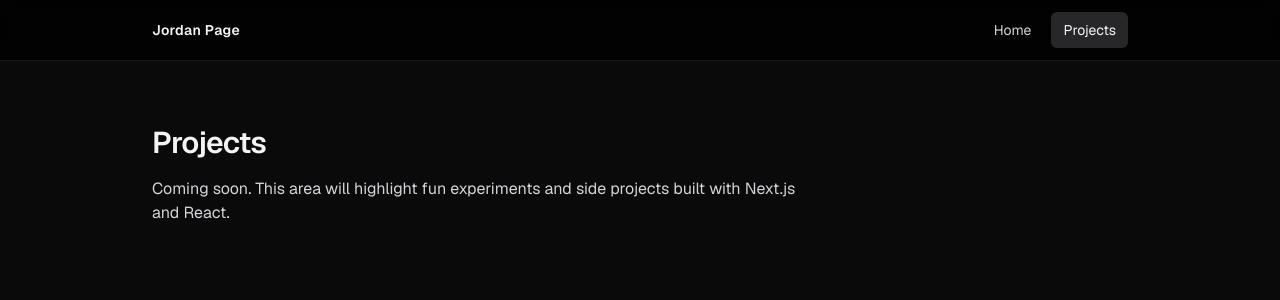
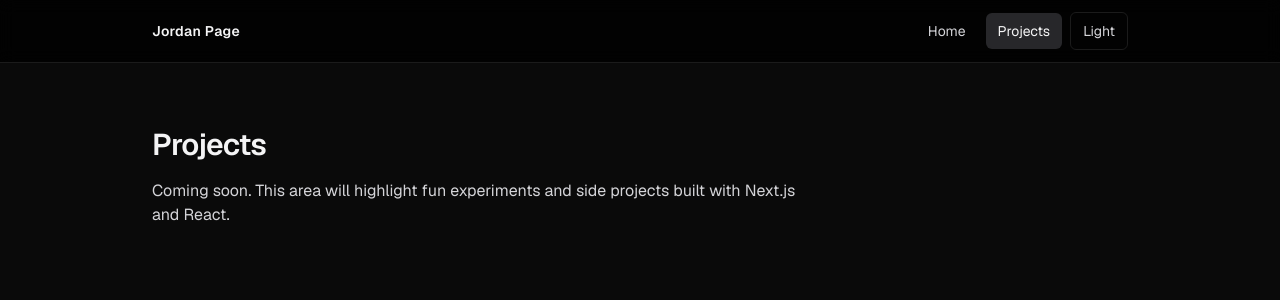
Before and after one commit to jordankalebpage/jordan-page-dev, a Next.js app: page /projects in a window 1280 px wide. Shown: the top 300 px of the page. Built offline with nearby package versions, Linux system fonts and the light colour scheme.

Commit message:
feat: add light mode toggle

```diff
--- a/app/components/Header.tsx
+++ b/app/components/Header.tsx
@@ -1,5 +1,6 @@
 "use client";
 
+import { useEffect, useState } from "react";
 import Link from "next/link";
 import { usePathname } from "next/navigation";
 
@@ -8,14 +9,48 @@ const navItems = [
   { href: "/projects", label: "Projects" },
 ];
 
+const themeStorageKey = "jp-theme";
+
+type Theme = "dark" | "light";
+
+const getInitialTheme = (): Theme => {
+  if (typeof document !== "undefined") {
+    const documentTheme = document.documentElement.dataset.theme;
+
+    if (documentTheme === "dark" || documentTheme === "light") {
+      return documentTheme;
+    }
+  }
+
+  if (typeof window !== "undefined") {
+    const storedTheme = window.localStorage.getItem(themeStorageKey);
+
+    if (storedTheme === "dark" || storedTheme === "light") {
+      return storedTheme;
+    }
+  }
+
+  return "dark";
+};
+
 export function Header() {
   const pathname = usePathname();
+  const [theme, setTheme] = useState<Theme>(getInitialTheme);
+
+  useEffect(() => {
+    document.documentElement.dataset.theme = theme;
+    window.localStorage.setItem(themeStorageKey, theme);
+  }, [theme]);
+
+  const toggleTheme = () => {
+    setTheme((currentTheme) => (currentTheme === "dark" ? "light" : "dark"));
+  };
 
   return (
-    <header className="sticky top-0 z-50 border-b border-white/10 bg-black/80 backdrop-blur">
+    <header className="sticky top-0 z-50 border-b border-[var(--border-subtle)] bg-[var(--surface-header)] backdrop-blur">
       <div className="mx-auto flex w-full max-w-5xl items-center justify-between px-4 py-3 sm:px-6">
         <Link
-          className="rounded-md text-sm font-semibold tracking-wide text-zinc-100 focus-visible:outline-none focus-visible:ring-2 focus-visible:ring-sky-300 focus-visible:ring-offset-2 focus-visible:ring-offset-black"
+          className="rounded-md text-sm font-semibold tracking-wide text-[var(--text-primary)] focus-visible:outline-none focus-visible:ring-2 focus-visible:ring-[var(--focus-ring)] focus-visible:ring-offset-2 focus-visible:ring-offset-[var(--focus-ring-offset)]"
           href="/"
         >
           Jordan Page
@@ -32,15 +67,25 @@ export function Header() {
                 aria-current={isActive ? "page" : undefined}
                 className={`rounded-md px-3 py-2 text-sm transition-colors ${
                   isActive
-                    ? "bg-zinc-800 text-zinc-100"
-                    : "text-zinc-300 hover:bg-zinc-900 hover:text-zinc-100"
-                } focus-visible:outline-none focus-visible:ring-2 focus-visible:ring-sky-300 focus-visible:ring-offset-2 focus-visible:ring-offset-black`}
+                    ? "bg-[var(--surface-active)] text-[var(--text-primary)]"
+                    : "text-[var(--text-secondary)] hover:bg-[var(--surface-hover)] hover:text-[var(--text-primary)]"
+                } focus-visible:outline-none focus-visible:ring-2 focus-visible:ring-[var(--focus-ring)] focus-visible:ring-offset-2 focus-visible:ring-offset-[var(--focus-ring-offset)]`}
                 href={item.href}
               >
                 {item.label}
               </Link>
             );
           })}
+
+          <button
+            aria-label={`Switch to ${theme === "dark" ? "light" : "dark"} mode`}
+            aria-pressed={theme === "light"}
+            className="rounded-md border border-[var(--border-subtle)] px-3 py-2 text-sm text-[var(--text-secondary)] transition-colors hover:bg-[var(--surface-hover)] hover:text-[var(--text-primary)] focus-visible:outline-none focus-visible:ring-2 focus-visible:ring-[var(--focus-ring)] focus-visible:ring-offset-2 focus-visible:ring-offset-[var(--focus-ring-offset)]"
+            onClick={toggleTheme}
+            type="button"
+          >
+            {theme === "dark" ? "Light" : "Dark"}
+          </button>
         </nav>
       </div>
     </header>
--- a/app/globals.css
+++ b/app/globals.css
@@ -1,8 +1,51 @@
 @import "tailwindcss";
 
 :root {
+  color-scheme: dark;
   --background: #0a0a0a;
-  --foreground: #ededed;
+  --foreground: #f4f4f5;
+  --surface-header: rgb(0 0 0 / 0.8);
+  --surface-card: rgb(9 9 11 / 0.7);
+  --surface-active: #27272a;
+  --surface-hover: #18181b;
+  --border-subtle: rgb(255 255 255 / 0.1);
+  --border-strong: #52525b;
+  --text-primary: #f4f4f5;
+  --text-strong: #e4e4e7;
+  --text-secondary: #d4d4d8;
+  --text-muted: #a1a1aa;
+  --accent: #7dd3fc;
+  --accent-hover: #bae6fd;
+  --accent-border: rgb(56 189 248 / 0.4);
+  --accent-hover-bg: rgb(56 189 248 / 0.1);
+  --focus-ring: #7dd3fc;
+  --focus-ring-offset: #0a0a0a;
+  --skip-link-bg: #7dd3fc;
+  --skip-link-text: #0a0a0a;
+}
+
+:root[data-theme="light"] {
+  color-scheme: light;
+  --background: #fafafa;
+  --foreground: #18181b;
+  --surface-header: rgb(255 255 255 / 0.84);
+  --surface-card: rgb(255 255 255 / 0.92);
+  --surface-active: #e4e4e7;
+  --surface-hover: #f4f4f5;
+  --border-subtle: rgb(24 24 27 / 0.12);
+  --border-strong: #a1a1aa;
+  --text-primary: #18181b;
+  --text-strong: #27272a;
+  --text-secondary: #3f3f46;
+  --text-muted: #52525b;
+  --accent: #0369a1;
+  --accent-hover: #075985;
+  --accent-border: rgb(14 116 144 / 0.35);
+  --accent-hover-bg: rgb(14 116 144 / 0.12);
+  --focus-ring: #0369a1;
+  --focus-ring-offset: #fafafa;
+  --skip-link-bg: #0369a1;
+  --skip-link-text: #f8fafc;
 }
 
 @theme inline {
@@ -16,5 +59,5 @@ body {
   min-height: 100vh;
   background: var(--background);
   color: var(--foreground);
-  font-family: var(--font-geist-sans), Arial, Helvetica, sans-serif;
+  font-family: var(--font-geist-sans), sans-serif;
 }
--- a/app/layout.tsx
+++ b/app/layout.tsx
@@ -28,11 +28,18 @@ export default function RootLayout({
 }>) {
   return (
     <html lang="en">
+      <head>
+        <script
+          dangerouslySetInnerHTML={{
+            __html: `(function(){try{var theme=localStorage.getItem("jp-theme");if(theme==="light"||theme==="dark"){document.documentElement.dataset.theme=theme;}}catch(_){}})();`,
+          }}
+        />
+      </head>
       <body
-        className={`${geistSans.variable} ${geistMono.variable} bg-black text-zinc-100 antialiased`}
+        className={`${geistSans.variable} ${geistMono.variable} bg-[var(--background)] text-[var(--foreground)] antialiased`}
       >
         <a
-          className="sr-only focus:not-sr-only focus:absolute focus:left-4 focus:top-4 focus:z-60 focus:rounded-md focus:bg-sky-300 focus:px-3 focus:py-2 focus:text-black focus:outline-none"
+          className="sr-only focus:not-sr-only focus:absolute focus:left-4 focus:top-4 focus:z-60 focus:rounded-md focus:bg-[var(--skip-link-bg)] focus:px-3 focus:py-2 focus:text-[var(--skip-link-text)] focus:outline-none"
           href="#main-content"
         >
           Skip to main content
--- a/app/page.tsx
+++ b/app/page.tsx
@@ -2,11 +2,11 @@ import Link from "next/link";
 import { experience, resumeProjects, skillGroups } from "./content";
 
 const sectionClass =
-  "mt-8 rounded-xl border border-white/10 bg-zinc-950/70 p-6 sm:p-8";
+  "mt-8 rounded-xl border border-[var(--border-subtle)] bg-[var(--surface-card)] p-6 sm:p-8";
 const linkPillClass =
-  "inline-flex items-center gap-1 rounded-md border border-sky-400/40 px-3 py-2 text-sky-300 transition-colors hover:bg-sky-400/10 focus-visible:outline-none focus-visible:ring-2 focus-visible:ring-sky-300 focus-visible:ring-offset-2 focus-visible:ring-offset-black";
+  "inline-flex items-center gap-1 rounded-md border border-[var(--accent-border)] px-3 py-2 text-[var(--accent)] transition-colors hover:bg-[var(--accent-hover-bg)] focus-visible:outline-none focus-visible:ring-2 focus-visible:ring-[var(--focus-ring)] focus-visible:ring-offset-2 focus-visible:ring-offset-[var(--focus-ring-offset)]";
 const sectionJumpLinkClass =
-  "rounded-md border border-white/10 px-3 py-2 text-sm text-zinc-300 transition-colors hover:border-zinc-600 hover:text-zinc-100 focus-visible:outline-none focus-visible:ring-2 focus-visible:ring-sky-300 focus-visible:ring-offset-2 focus-visible:ring-offset-black";
+  "rounded-md border border-[var(--border-subtle)] px-3 py-2 text-sm text-[var(--text-secondary)] transition-colors hover:border-[var(--border-strong)] hover:text-[var(--text-primary)] focus-visible:outline-none focus-visible:ring-2 focus-visible:ring-[var(--focus-ring)] focus-visible:ring-offset-2 focus-visible:ring-offset-[var(--focus-ring-offset)]";
 
 function LinkedInIcon() {
   return (
@@ -43,15 +43,15 @@ function GitHubIcon() {
 export default function Home() {
   return (
     <div className="mx-auto w-full max-w-5xl px-4 py-10 sm:px-6 sm:py-14">
-      <section className="rounded-xl border border-white/10 bg-zinc-950/70 p-6 sm:p-8">
-        <p className="text-sm uppercase tracking-[0.18em] text-zinc-400">
+      <section className="rounded-xl border border-[var(--border-subtle)] bg-[var(--surface-card)] p-6 sm:p-8">
+        <p className="text-sm uppercase tracking-[0.18em] text-[var(--text-muted)]">
           Full Stack Developer
         </p>
-        <h1 className="mt-2 text-4xl font-bold tracking-tight text-zinc-100 sm:text-5xl">
+        <h1 className="mt-2 text-4xl font-bold tracking-tight text-[var(--text-primary)] sm:text-5xl">
           Jordan Page
         </h1>
 
-        <p className="mt-6 max-w-3xl text-zinc-300">
+        <p className="mt-6 max-w-3xl text-[var(--text-secondary)]">
           Full Stack Developer with 4 years of enterprise experience building
           React/.NET applications for clients including Lawrence Livermore
           National Laboratory and the US Army Corps of Engineers. Proven track
@@ -113,7 +113,7 @@ export default function Home() {
       </section>
 
       <section id="skills" className={sectionClass}>
-        <h2 className="text-2xl font-semibold tracking-tight text-zinc-100">
+        <h2 className="text-2xl font-semibold tracking-tight text-[var(--text-primary)]">
           Skills
         </h2>
 
@@ -121,12 +121,12 @@ export default function Home() {
           {skillGroups.map((group) => (
             <div
               key={group.label}
-              className="rounded-lg border border-white/10 p-4"
+              className="rounded-lg border border-[var(--border-subtle)] p-4"
             >
-              <dt className="text-sm font-semibold text-zinc-200">
+              <dt className="text-sm font-semibold text-[var(--text-strong)]">
                 {group.label}
               </dt>
-              <dd className="mt-2 text-sm leading-6 text-zinc-300">
+              <dd className="mt-2 text-sm leading-6 text-[var(--text-secondary)]">
                 {group.value}
               </dd>
             </div>
@@ -135,7 +135,7 @@ export default function Home() {
       </section>
 
       <section id="experience" className={sectionClass}>
-        <h2 className="text-2xl font-semibold tracking-tight text-zinc-100">
+        <h2 className="text-2xl font-semibold tracking-tight text-[var(--text-primary)]">
           Professional Experience
         </h2>
 
@@ -143,18 +143,18 @@ export default function Home() {
           {experience.map((role) => (
             <article
               key={`${role.company}-${role.title}`}
-              className="rounded-lg border border-white/10 p-5"
+              className="rounded-lg border border-[var(--border-subtle)] p-5"
             >
               <div className="flex flex-col gap-2 sm:flex-row sm:items-center sm:justify-between">
-                <h3 className="text-lg font-semibold text-zinc-100">
+                <h3 className="text-lg font-semibold text-[var(--text-primary)]">
                   {role.title}
                 </h3>
-                <p className="text-sm text-zinc-400">{role.period}</p>
+                <p className="text-sm text-[var(--text-muted)]">{role.period}</p>
               </div>
 
-              <p className="mt-1 text-sm text-zinc-300">{role.company}</p>
+              <p className="mt-1 text-sm text-[var(--text-secondary)]">{role.company}</p>
 
-              <ul className="mt-4 list-disc space-y-2 pl-5 text-sm leading-6 text-zinc-300">
+              <ul className="mt-4 list-disc space-y-2 pl-5 text-sm leading-6 text-[var(--text-secondary)]">
                 {role.highlights.map((highlight) => (
                   <li key={highlight}>{highlight}</li>
                 ))}
@@ -165,16 +165,16 @@ export default function Home() {
       </section>
 
       <section id="selected-projects" className={sectionClass}>
-        <h2 className="text-2xl font-semibold tracking-tight text-zinc-100">
+        <h2 className="text-2xl font-semibold tracking-tight text-[var(--text-primary)]">
           Selected Projects
         </h2>
-        <p className="mt-3 text-sm text-zinc-300">
+        <p className="mt-3 text-sm text-[var(--text-secondary)]">
           These highlight real-world work and utilities. For dedicated
           React/Next.js showcase builds, visit the Projects page.
         </p>
         <div className="mt-4">
           <Link
-            className="inline-flex rounded-md border border-sky-400/40 px-3 py-2 text-sm font-medium text-sky-300 transition-colors hover:bg-sky-400/10 focus-visible:outline-none focus-visible:ring-2 focus-visible:ring-sky-300 focus-visible:ring-offset-2 focus-visible:ring-offset-black"
+            className="inline-flex rounded-md border border-[var(--accent-border)] px-3 py-2 text-sm font-medium text-[var(--accent)] transition-colors hover:bg-[var(--accent-hover-bg)] focus-visible:outline-none focus-visible:ring-2 focus-visible:ring-[var(--focus-ring)] focus-visible:ring-offset-2 focus-visible:ring-offset-[var(--focus-ring-offset)]"
             href="/projects"
           >
             Explore React and Next.js Showcase
@@ -185,17 +185,17 @@ export default function Home() {
           {resumeProjects.map((project) => (
             <article
               key={project.name}
-              className="rounded-lg border border-white/10 p-4"
+              className="rounded-lg border border-[var(--border-subtle)] p-4"
             >
-              <h3 className="text-base font-semibold text-zinc-100">
+              <h3 className="text-base font-semibold text-[var(--text-primary)]">
                 {project.name}
               </h3>
-              <p className="mt-2 text-sm leading-6 text-zinc-300">
+              <p className="mt-2 text-sm leading-6 text-[var(--text-secondary)]">
                 {project.description}
               </p>
               <a
                 aria-label={`${project.name} repository (opens in new tab)`}
-                className="mt-3 inline-flex items-center gap-1 text-sm font-medium text-sky-300 transition-colors hover:text-sky-200 focus-visible:outline-none focus-visible:ring-2 focus-visible:ring-sky-300 focus-visible:ring-offset-2 focus-visible:ring-offset-black"
+                className="mt-3 inline-flex items-center gap-1 text-sm font-medium text-[var(--accent)] transition-colors hover:text-[var(--accent-hover)] focus-visible:outline-none focus-visible:ring-2 focus-visible:ring-[var(--focus-ring)] focus-visible:ring-offset-2 focus-visible:ring-offset-[var(--focus-ring-offset)]"
                 href={project.href}
                 target="_blank"
                 rel="noopener noreferrer"
@@ -209,16 +209,16 @@ export default function Home() {
       </section>
 
       <section id="education" className={sectionClass}>
-        <h2 className="text-2xl font-semibold tracking-tight text-zinc-100">
+        <h2 className="text-2xl font-semibold tracking-tight text-[var(--text-primary)]">
           Education
         </h2>
-        <p className="mt-4 text-zinc-200">
+        <p className="mt-4 text-[var(--text-strong)]">
           Bachelor of Science in Computer Science
         </p>
-        <p className="mt-1 text-sm text-zinc-300">
+        <p className="mt-1 text-sm text-[var(--text-secondary)]">
           Saint Vincent College, Latrobe, PA | Graduated: May 2018
         </p>
-        <p className="mt-4 text-sm leading-6 text-zinc-300">
+        <p className="mt-4 text-sm leading-6 text-[var(--text-secondary)]">
           Relevant coursework: Applied Cryptography, Data Communications,
           Server-Side Programming, Computer Architecture, Software Engineering,
           Database Concepts, Data Structures.
--- a/app/projects/page.tsx
+++ b/app/projects/page.tsx
@@ -3,9 +3,11 @@ export const runtime = "edge";
 export default function ProjectsPage() {
   return (
     <section className="mx-auto w-full max-w-5xl px-4 py-16 sm:px-6">
-      <h1 className="text-3xl font-semibold tracking-tight text-zinc-100">Projects</h1>
+      <h1 className="text-3xl font-semibold tracking-tight text-[var(--text-primary)]">
+        Projects
+      </h1>
 
-      <p className="mt-4 max-w-2xl text-zinc-300">
+      <p className="mt-4 max-w-2xl text-[var(--text-secondary)]">
         Coming soon. This area will highlight fun experiments and side projects built with
         Next.js and React.
       </p>
```
